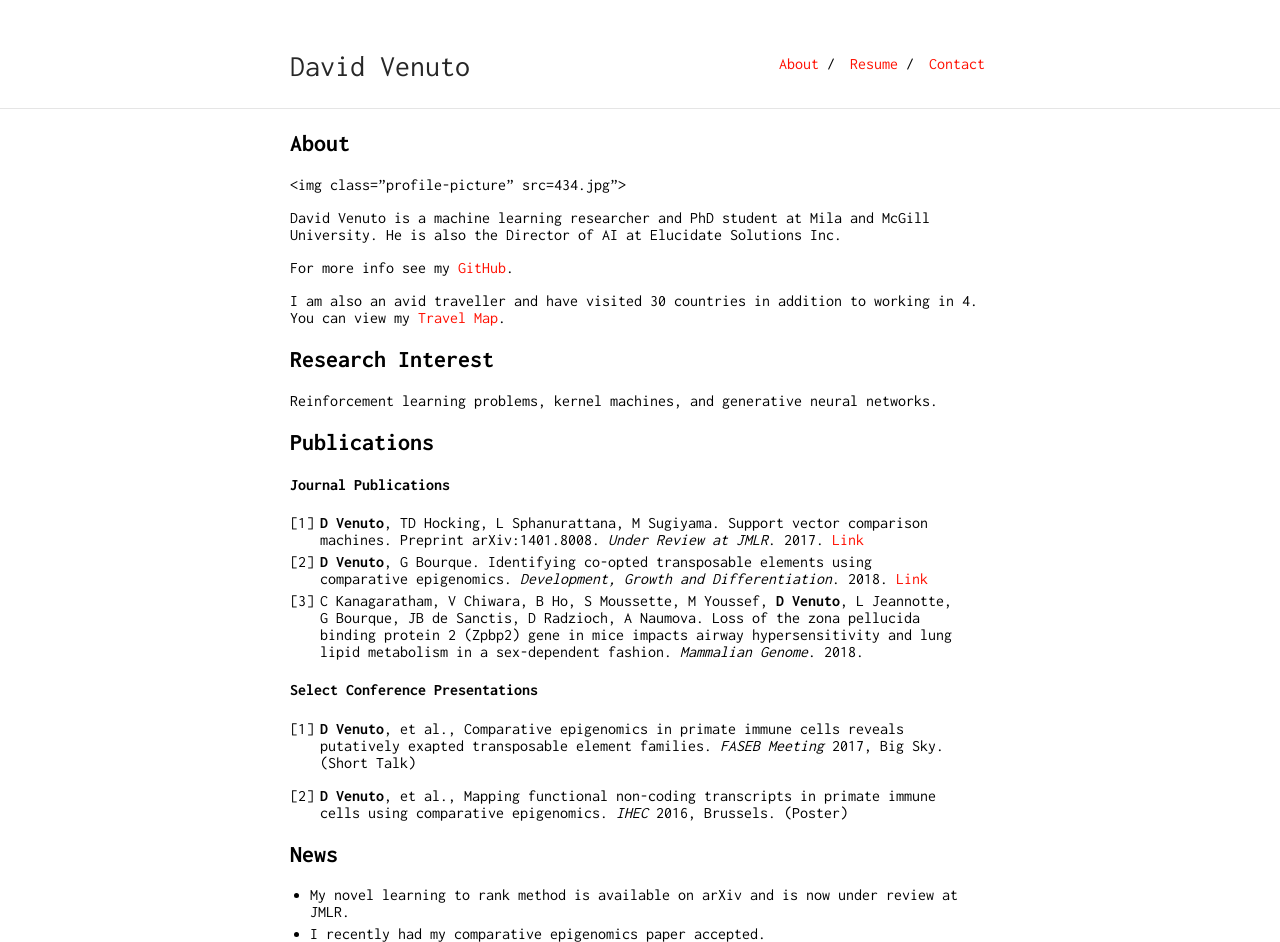
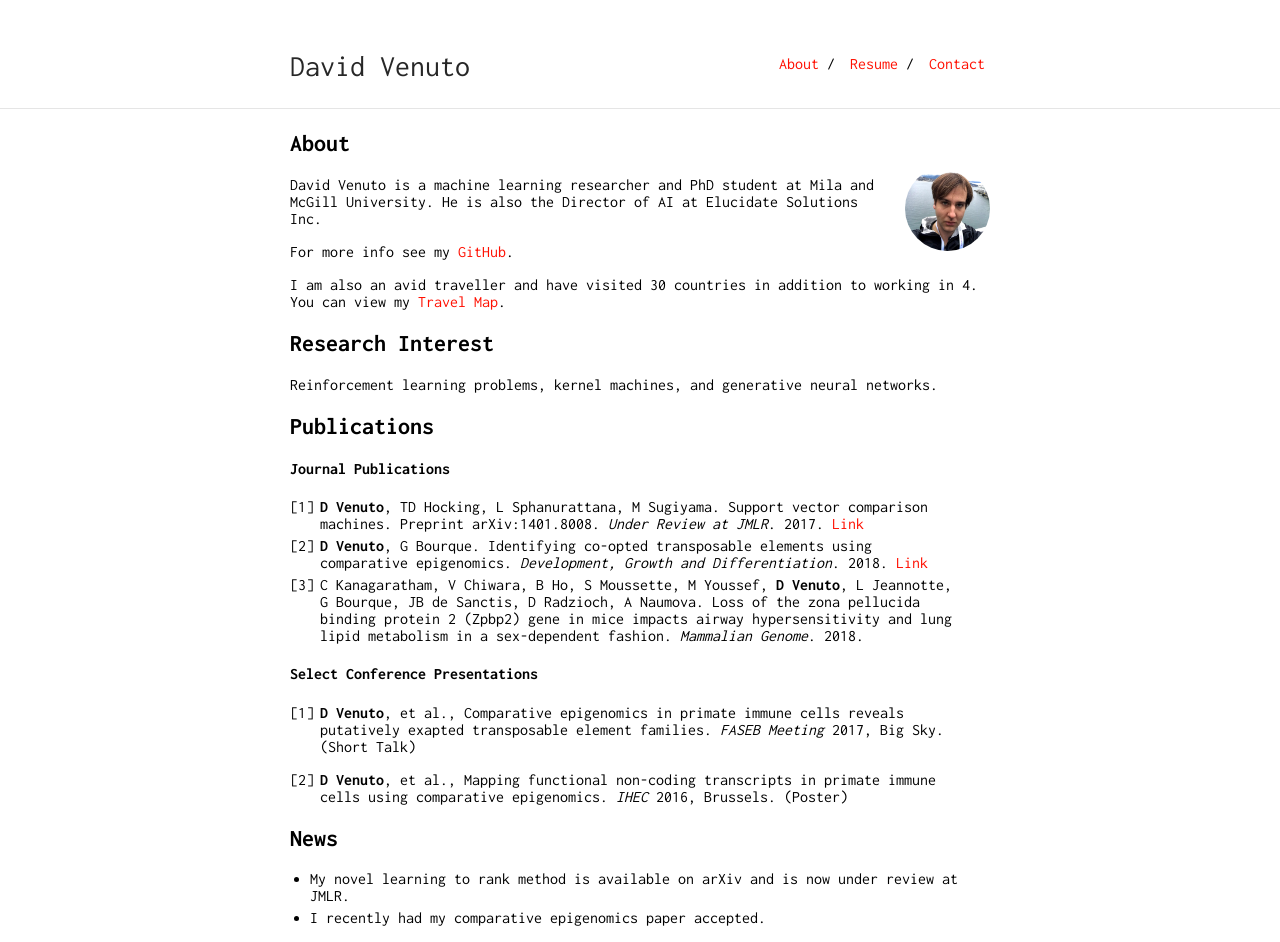
Before and after one commit to dvVenuto/dvvenuto.github.io, a Jekyll site: the page built from index.md, in a window 1280 px wide. Built offline with Jekyll 4.4.1, drawn with Linux system fonts in a browser that asks for light colours; our own code applies the rules of GitHub Pages for plain Markdown files.

Commit message:
Update index.md

```diff
--- a/index.md
+++ b/index.md
@@ -4,7 +4,7 @@ layout: default
 
 ## About
 
-<img class="profile-picture" src=434.jpg">
+<img class="profile-picture" src="434.jpg">
 
 David Venuto is a machine learning researcher and PhD student at Mila and McGill University.  He is also the Director of AI at Elucidate Solutions Inc.
 
```
